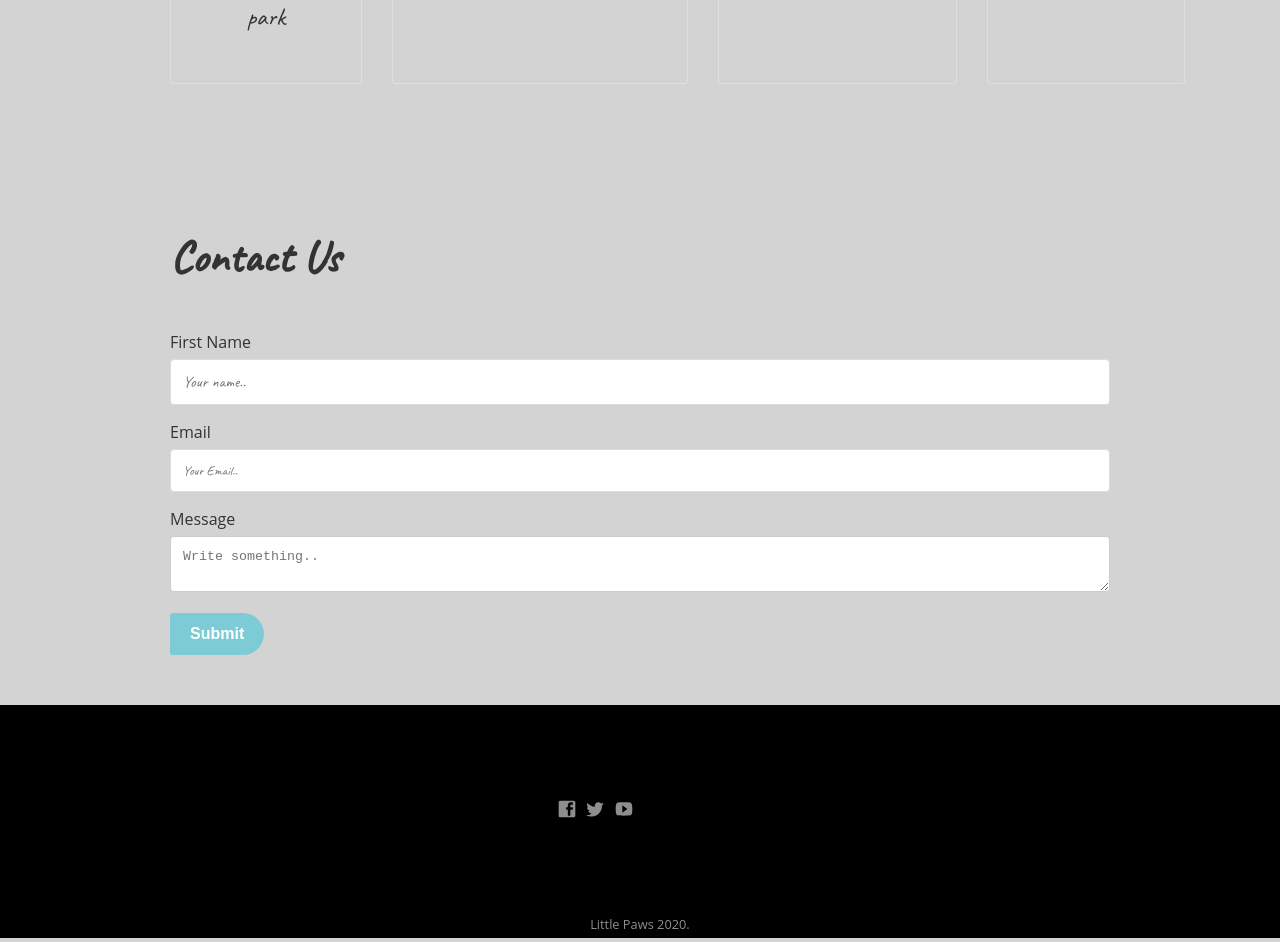
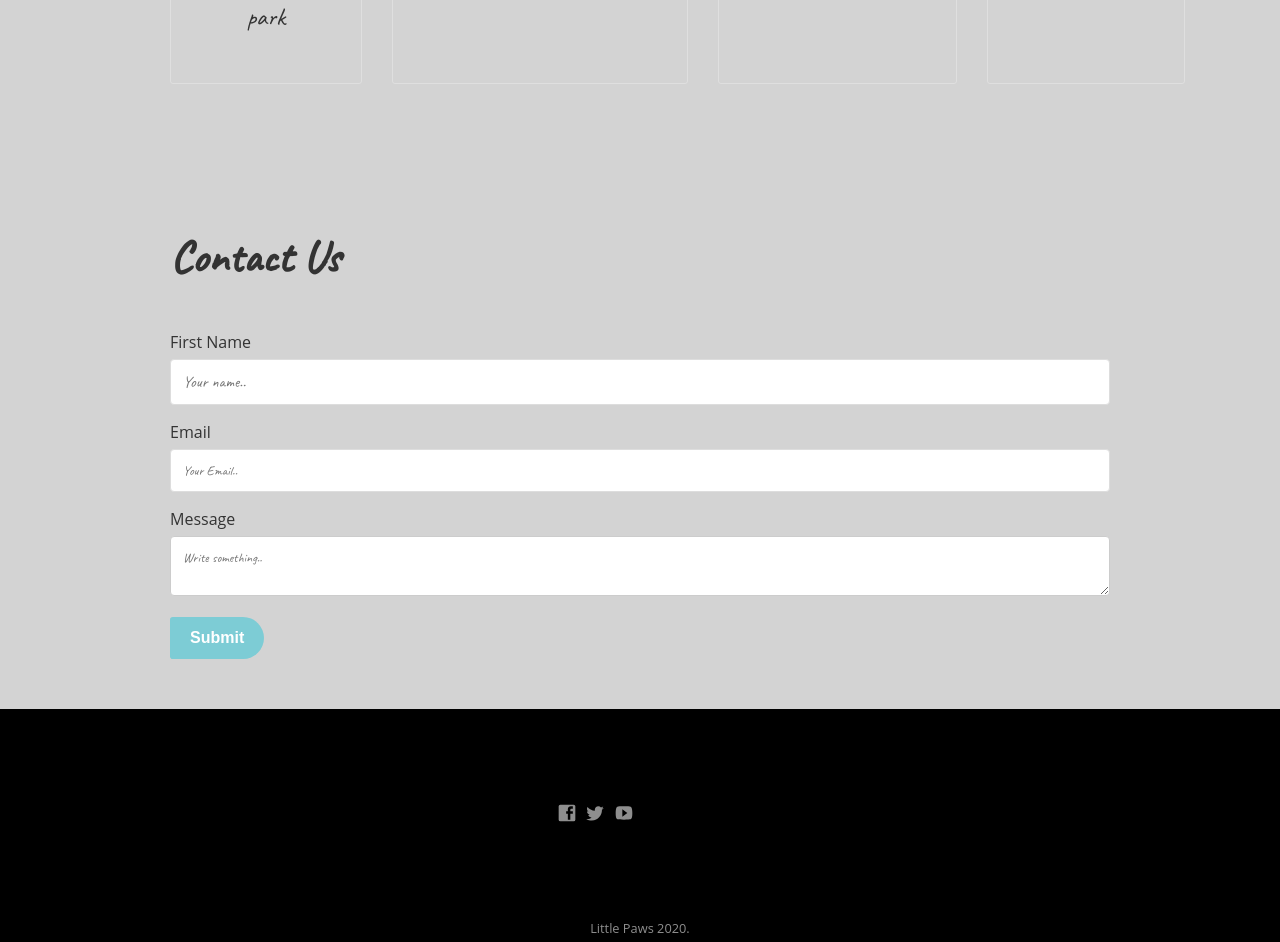
Before and after one commit to Little-Paws/little-paws.github.io, a Jekyll site: the page index.html, which Jekyll copies as it is, in a window 1280 px wide. Shown: the part 1504-2446 px from the top of the page. Built offline with Jekyll 4.4.1, drawn with Linux system fonts in a browser that asks for light colours; nearby versions of some CDN libraries.

Commit message:
Update index.html

```diff
--- a/index.html
+++ b/index.html
@@ -138,7 +138,7 @@
 			<label for="email">Email</label>
 			<input type="email" id="email" name="email" placeholder="Your Email.." style="font-family: 'Caveat'">
 			<label for="subject">Message</label>
-			<textarea id="subject" name="subject" placeholder="Write something.." style="height:200px, font-family: 'Caveat'"></textarea>
+			<textarea id="subject" name="subject" placeholder="Write something.." style="font-family: 'Caveat'"></textarea>
 
 			<input type="submit" value="Submit">
 		  </form>
```
